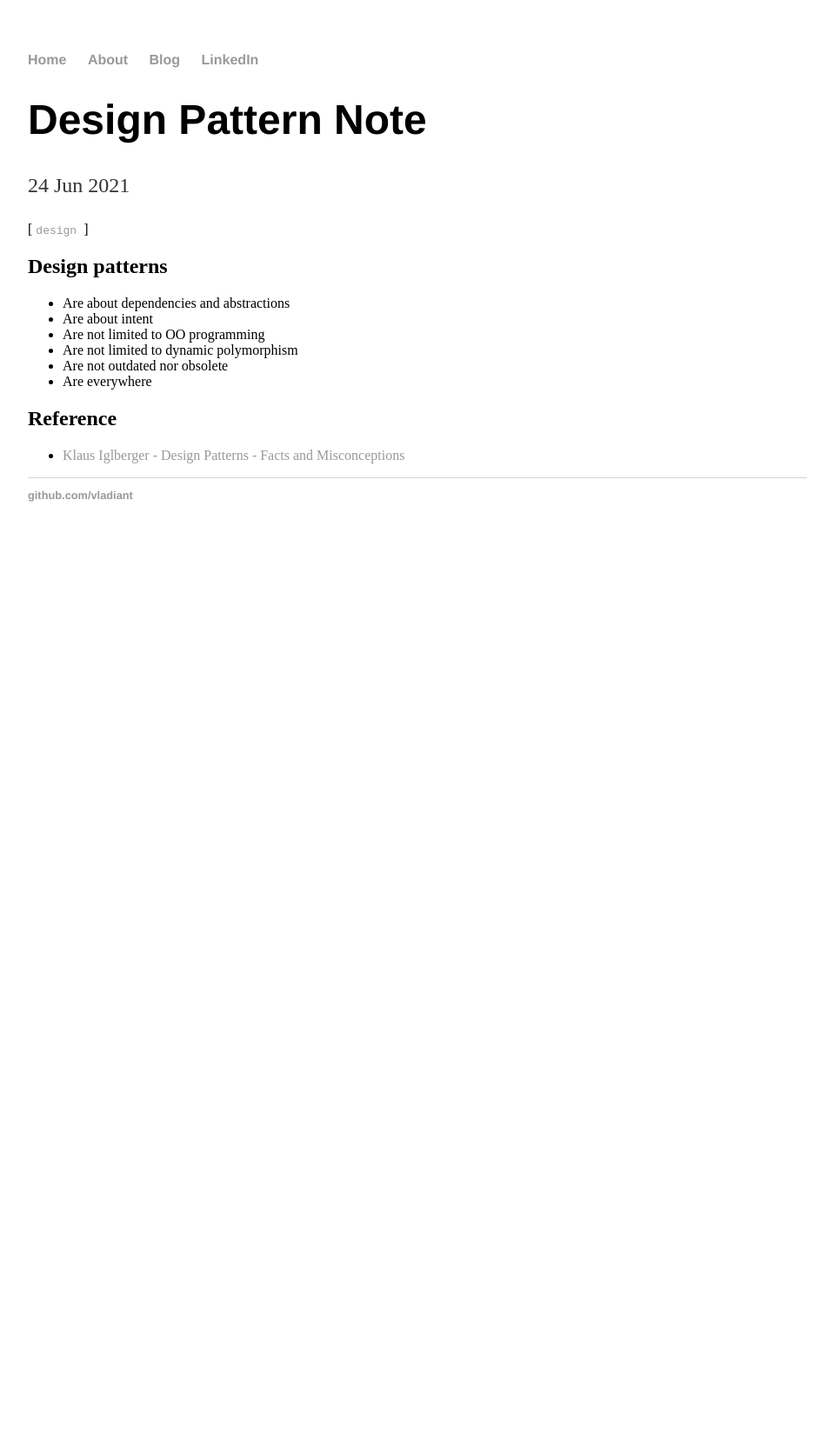
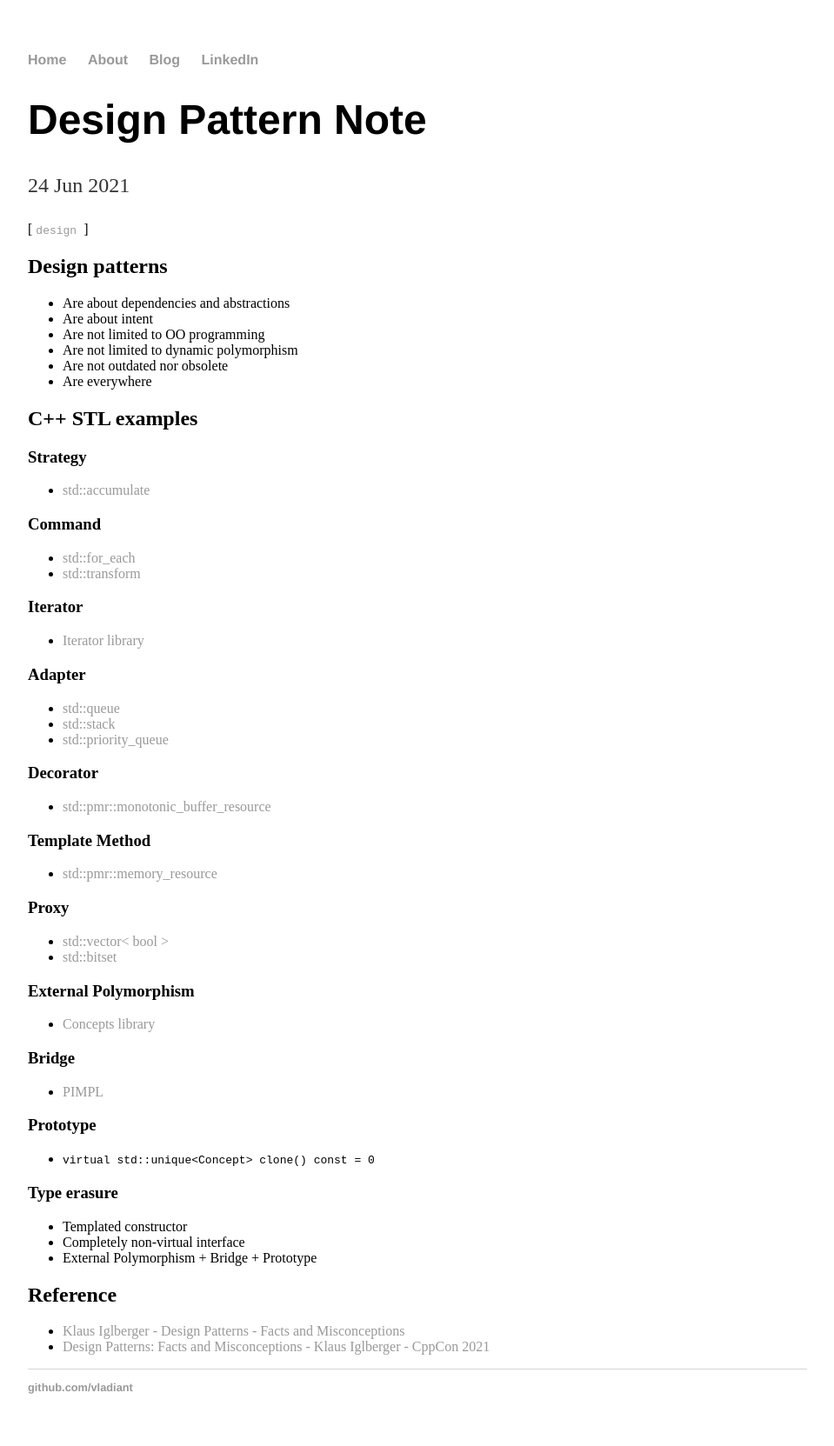
Before and after one commit to vladiant/vladiant.github.io, a Jekyll site: the page built from _posts/2021-06-24-design-pattern-note.md, in a window 1280 px wide. Shown: the whole page at 87% size, without its empty margins (160-1119 px from the left). Built offline with Jekyll 4.4.1, drawn with Linux system fonts in a browser that asks for light colours; before the commit the page ends 900 px from its top, so only the background shows below that.

Commit message:
Update Design Pattern note post

```diff
--- a/_posts/2021-06-24-design-pattern-note.md
+++ b/_posts/2021-06-24-design-pattern-note.md
@@ -13,5 +13,47 @@ tags: design
 * Are not outdated nor obsolete
 * Are everywhere
 
+## C++ STL examples
+
+### Strategy
+* [std::accumulate](https://en.cppreference.com/w/cpp/algorithm/accumulate)
+
+### Command
+* [std::for_each](https://en.cppreference.com/w/cpp/algorithm/for_each)
+* [std::transform](https://en.cppreference.com/w/cpp/algorithm/transform)
+
+### Iterator
+* [Iterator library](https://en.cppreference.com/w/cpp/iterator)
+
+### Adapter
+* [std::queue](https://en.cppreference.com/w/cpp/container/queue)
+* [std::stack](https://en.cppreference.com/w/cpp/container/stack)
+* [std::priority_queue](https://en.cppreference.com/w/cpp/container/priority_queue)
+
+### Decorator
+* [std::pmr::monotonic_buffer_resource](https://en.cppreference.com/w/cpp/memory/monotonic_buffer_resource)
+
+### Template Method
+* [std::pmr::memory_resource](https://en.cppreference.com/w/cpp/memory/memory_resource)
+
+### Proxy
+* [std::vector< bool >](https://en.cppreference.com/w/cpp/container/vector_bool)
+* [std::bitset](https://en.cppreference.com/w/cpp/utility/bitset)
+
+### External Polymorphism
+* [Concepts library](https://en.cppreference.com/w/cpp/concepts)
+
+### Bridge
+* [PIMPL](https://en.cppreference.com/w/cpp/language/pimpl)
+
+### Prototype
+* `virtual std::unique<Concept> clone() const = 0`
+
+### Type erasure
+* Templated constructor
+* Completely non-virtual interface
+* External Polymorphism + Bridge + Prototype
+
 ## Reference
 * [Klaus Iglberger - Design Patterns - Facts and Misconceptions](https://www.youtube.com/watch?v=u5EAJTHPJN8)
+* [Design Patterns: Facts and Misconceptions - Klaus Iglberger - CppCon 2021](https://www.youtube.com/watch?v=OvO2NR7pXjg)
```
